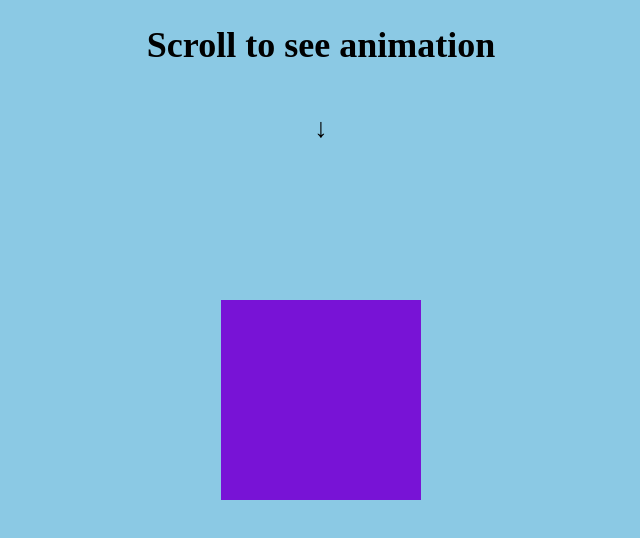
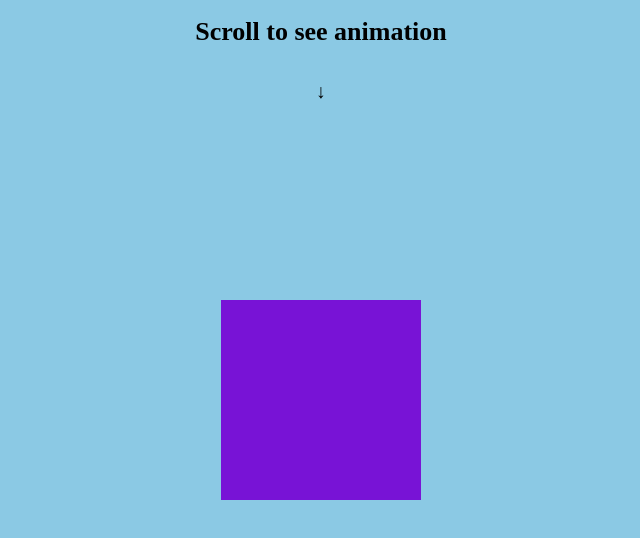
Before and after one commit to FlauFly/css-animation-playground, a plain HTML site: page index.html in a window 1280 px wide. Shown: the top 538 px of the page, without its empty margins (319-959 px from the left). Drawn offline with Linux system fonts and the light colour scheme.

Commit message:
Test change

```diff
--- a/style.css
+++ b/style.css
@@ -35,7 +35,7 @@ body {
 }
 
 .text-container {
-  font-size: large;
+  font-size: small;
   display: flex;
   flex-direction: column;
   text-align: center;
```
Also changed, not shown: index.html (+0 -1 lines).
